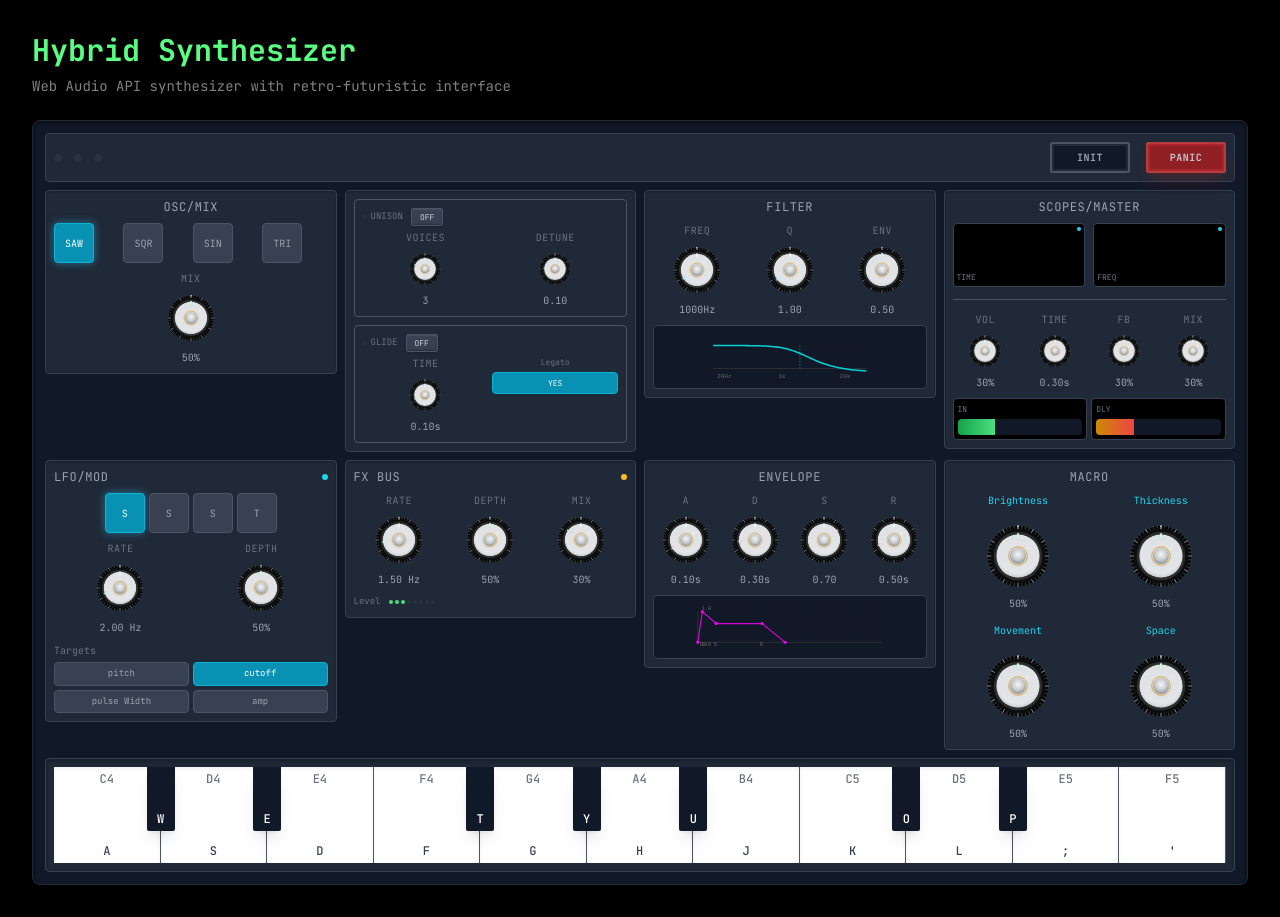
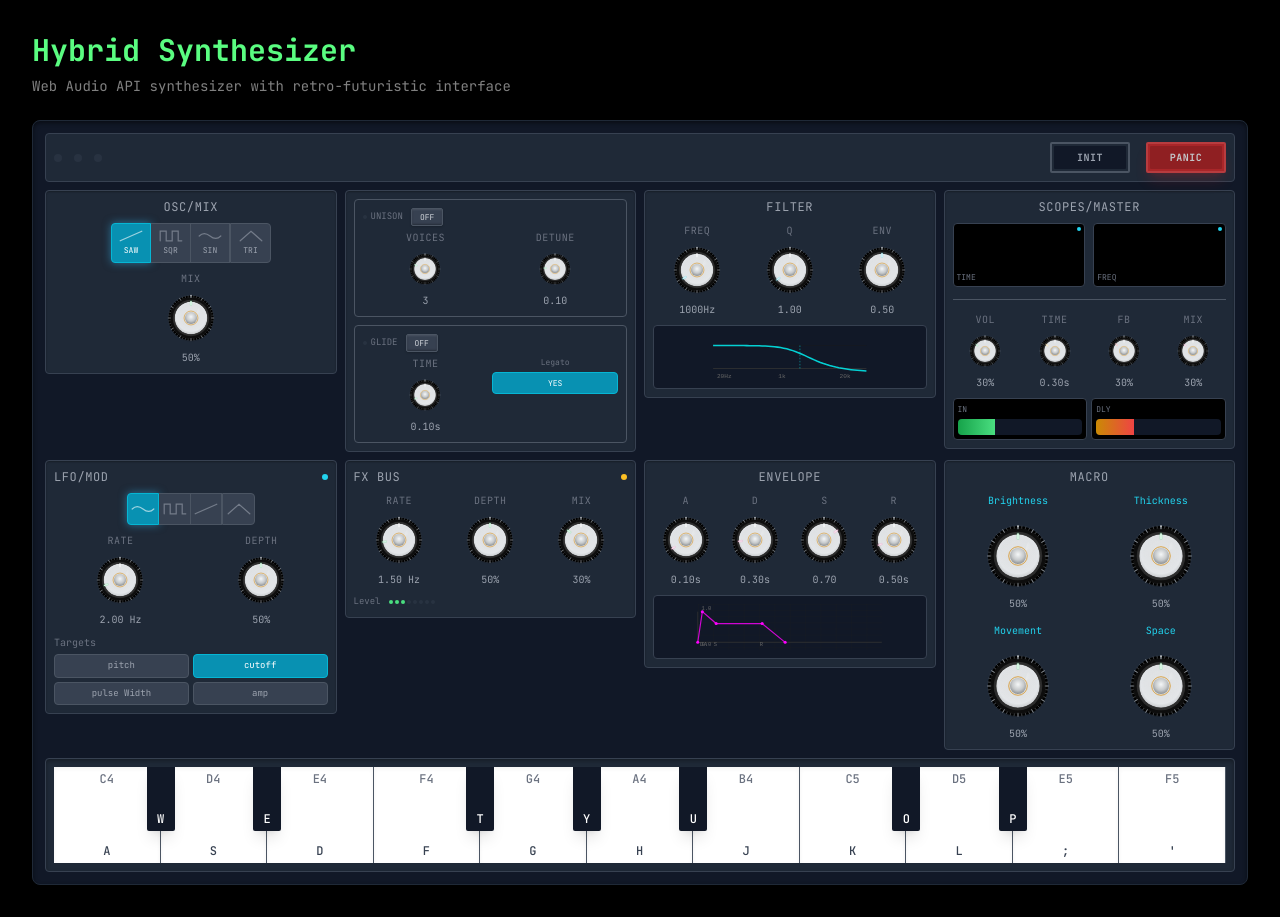
Before and after one commit to james-ralph8555/nextjs-portfoliosite, a Next.js app: page /synth in a window 1280 px wide. Built offline with nearby package versions, Linux system fonts and the light colour scheme; a web font is replaced by a local one.

Commit message:
changed icons

```diff
--- a/src/components/synth/components/LFOSection.tsx
+++ b/src/components/synth/components/LFOSection.tsx
@@ -3,6 +3,7 @@
 import React from 'react'
 import { Knob } from './Knob'
 import { LED } from './LED'
+import { WaveButtonGroup } from './WaveButton'
 
 interface LFOSectionProps {
   waveform: OscillatorType
@@ -20,7 +21,7 @@ interface LFOSectionProps {
   onTargetChange: (target: keyof typeof targets, enabled: boolean) => void
 }
 
-const WAVEFORMS: OscillatorType[] = ['sine', 'square', 'sawtooth', 'triangle']
+const WAVEFORMS = ['sine', 'square', 'sawtooth', 'triangle'] as const
 
 export function LFOSection({
   waveform,
@@ -42,16 +43,15 @@ export function LFOSection({
       <div className="grid grid-cols-2 gap-2">
         {/* Waveform Selection */}
         <div className="col-span-2">
-          <div className="flex gap-1 justify-center">
-            {WAVEFORMS.map((wf) => (
-              <button
-                key={wf}
-                className={`synth-button-waveform ${waveform === wf ? 'active' : ''}`}
-                onClick={() => onWaveformChange(wf)}
-              >
-                {wf.charAt(0).toUpperCase()}
-              </button>
-            ))}
+          <div className="flex justify-center">
+            <WaveButtonGroup
+              waveforms={WAVEFORMS}
+              selectedWaveform={waveform}
+              onWaveformChange={onWaveformChange}
+              labelMode="icons-only"
+              showIcons={true}
+              size="sm"
+            />
           </div>
         </div>
 
--- a/src/components/synth/components/OscillatorSection.tsx
+++ b/src/components/synth/components/OscillatorSection.tsx
@@ -3,6 +3,7 @@
 import React from 'react'
 import { Knob } from './Knob'
 import { LED } from './LED'
+import { WaveButtonGroup } from './WaveButton'
 
 interface OscillatorSectionProps {
   waveform: OscillatorType
@@ -23,12 +24,7 @@ interface OscillatorSectionProps {
   onGlideChange: (glide: Partial<{ enabled: boolean; time: number; legato: boolean }>) => void
 }
 
-const WAVEFORMS: { value: OscillatorType; label: string; color: string }[] = [
-  { value: 'sawtooth', label: 'SAW', color: 'amber' },
-  { value: 'square', label: 'SQR', color: 'red' },
-  { value: 'sine', label: 'SIN', color: 'green' },
-  { value: 'triangle', label: 'TRI', color: 'cyan' }
-]
+const WAVEFORMS = ['sawtooth', 'square', 'sine', 'triangle'] as const
 
 export function OscillatorSection({
   waveform,
@@ -45,19 +41,15 @@ export function OscillatorSection({
       </div>
 
       {/* Waveform Selection */}
-      <div className="grid grid-cols-4 gap-1 mb-2">
-        {WAVEFORMS.map(({ value, label }) => (
-          <button
-            key={value}
-            className={`
-              synth-button-waveform
-              ${waveform === value ? 'active' : ''}
-            `}
-            onClick={() => onWaveformChange(value)}
-          >
-            {label}
-          </button>
-        ))}
+      <div className="flex justify-center mb-2">
+        <WaveButtonGroup
+          waveforms={WAVEFORMS}
+          selectedWaveform={waveform}
+          onWaveformChange={onWaveformChange}
+          labelMode="abbreviated"
+          showIcons={true}
+          size="md"
+        />
       </div>
 
       {/* Mix Knob */}
--- /dev/null
+++ b/src/components/synth/components/WaveButton.tsx
@@ -0,0 +1,155 @@
+'use client'
+
+import React from 'react'
+
+export type WaveformType = 'sawtooth' | 'square' | 'sine' | 'triangle'
+export type LabelMode = 'full' | 'abbreviated' | 'single' | 'icons-only'
+
+export interface WaveButtonGroupProps {
+  waveforms: WaveformType[]
+  selectedWaveform: WaveformType
+  onWaveformChange: (waveform: WaveformType) => void
+  labelMode?: LabelMode
+  showIcons?: boolean
+  size?: 'sm' | 'md'
+  className?: string
+}
+
+const WAVEFORM_CONFIG = {
+  sawtooth: {
+    label: 'SAW',
+    abbreviatedLabel: 'SAW',
+    singleLabel: 'S',
+    icon: (
+      <svg viewBox="0 0 40 20" className="w-full h-full">
+        <path
+          d="M 2 18 L 38 2"
+          stroke="currentColor"
+          strokeWidth="2"
+          fill="none"
+          strokeLinecap="round"
+        />
+      </svg>
+    )
+  },
+  square: {
+    label: 'SQR',
+    abbreviatedLabel: 'SQR',
+    singleLabel: 'Q',
+    icon: (
+      <svg viewBox="0 0 40 20" className="w-full h-full">
+        <path
+          d="M 2 18 L 2 2 L 12 2 L 12 18 L 22 18 L 22 2 L 32 2 L 32 18 L 38 18"
+          stroke="currentColor"
+          strokeWidth="2"
+          fill="none"
+          strokeLinecap="round"
+        />
+      </svg>
+    )
+  },
+  sine: {
+    label: 'SIN',
+    abbreviatedLabel: 'SIN',
+    singleLabel: 'I',
+    icon: (
+      <svg viewBox="0 0 40 20" className="w-full h-full">
+        <path
+          d="M 2 10 Q 10 2 20 10 T 38 10"
+          stroke="currentColor"
+          strokeWidth="2"
+          fill="none"
+          strokeLinecap="round"
+        />
+      </svg>
+    )
+  },
+  triangle: {
+    label: 'TRI',
+    abbreviatedLabel: 'TRI',
+    singleLabel: 'T',
+    icon: (
+      <svg viewBox="0 0 40 20" className="w-full h-full">
+        <path
+          d="M 2 18 L 20 2 L 38 18"
+          stroke="currentColor"
+          strokeWidth="2"
+          fill="none"
+          strokeLinecap="round"
+        />
+      </svg>
+    )
+  }
+} as const
+
+export function WaveButtonGroup({
+  waveforms,
+  selectedWaveform,
+  onWaveformChange,
+  labelMode = 'abbreviated',
+  showIcons = false,
+  size = 'md',
+  className = ''
+}: WaveButtonGroupProps) {
+  const sizeClasses = {
+    sm: 'h-8 text-[9px]',
+    md: 'h-10 text-[10px]'
+  }
+
+  const getLabel = (waveform: WaveformType) => {
+    const config = WAVEFORM_CONFIG[waveform]
+    switch (labelMode) {
+      case 'full':
+        return waveform.charAt(0).toUpperCase() + waveform.slice(1)
+      case 'single':
+        return config.singleLabel
+      case 'abbreviated':
+      default:
+        return config.abbreviatedLabel
+      case 'icons-only':
+        return ''
+    }
+  }
+
+  return (
+    <div className={`flex ${size === 'sm' ? 'w-32' : 'w-40'} ${className}`}>
+      {waveforms.map((waveform, index) => {
+        const config = WAVEFORM_CONFIG[waveform]
+        const isSelected = selectedWaveform === waveform
+        const isFirst = index === 0
+        const isLast = index === waveforms.length - 1
+
+        return (
+          <button
+            key={waveform}
+            className={`
+              synth-button-waveform
+              flex-1
+              ${sizeClasses[size]}
+              ${isFirst ? 'rounded-l rounded-r-none' : ''}
+              ${isLast ? 'rounded-r rounded-l-none' : 'rounded-none'}
+              ${!isFirst && !isLast ? 'border-l-0' : ''}
+              ${isSelected ? 'active' : ''}
+              ${labelMode === 'icons-only' ? 'flex items-center justify-center' : showIcons ? 'flex flex-col items-center justify-center gap-0.5' : 'flex items-center justify-center'}
+            `}
+            style={isSelected ? { boxShadow: '0 0 8px rgba(56, 189, 248, 0.5)' } : undefined}
+            onClick={() => onWaveformChange(waveform)}
+            aria-label={`${waveform} waveform${isSelected ? ' (selected)' : ''}`}
+            aria-pressed={isSelected}
+          >
+            {(showIcons || labelMode === 'icons-only') && (
+              <div className={`${labelMode === 'icons-only' ? 'w-6 h-3' : 'w-6 h-3'} opacity-60`}>
+                {config.icon}
+              </div>
+            )}
+            {labelMode !== 'icons-only' && (
+              <span className={showIcons ? 'text-[8px]' : ''}>
+                {getLabel(waveform)}
+              </span>
+            )}
+          </button>
+        )
+      })}
+    </div>
+  )
+}
```
